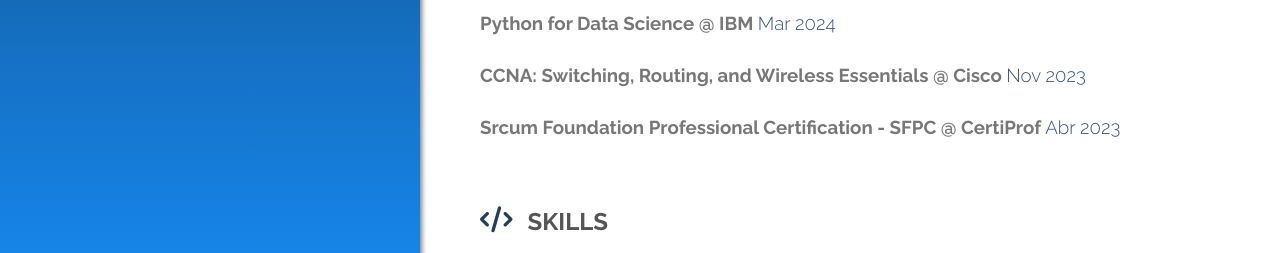
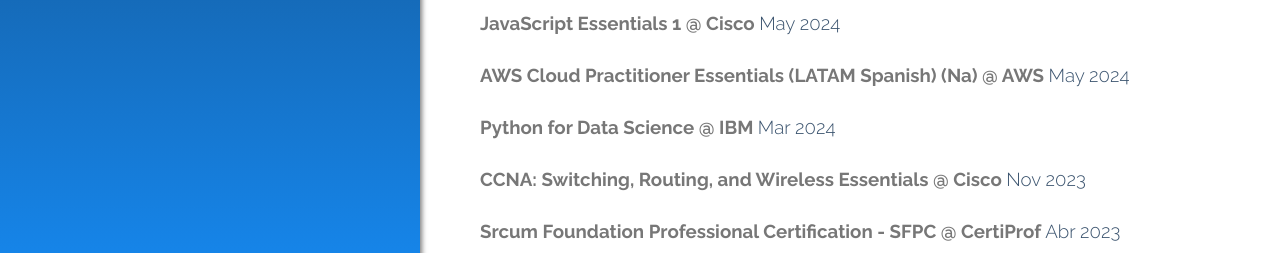
Before and after one commit to fco-vasquez/fco-vasquez.github.io, a website: page index.html in a window 1280 px wide. Shown: the part 521-774 px from the top of the page. Drawn offline with Linux system fonts and the light colour scheme.

Commit message:
Add files via upload

```diff
--- a/index.html
+++ b/index.html
@@ -68,6 +68,12 @@
               <i class="fa fa-trophy" aria-hidden="true"></i>
               <h2>CERTIFICADOS</h2>
               <div class="item">
+                <h3>JavaScript Essentials 1 @ Cisco <span>May 2024</span> </h3>
+              </div>
+              <div class="item">
+                <h3>AWS Cloud Practitioner Essentials (LATAM Spanish) (Na) @ AWS <span>May 2024</span> </h3>
+              </div>
+              <div class="item">
                 <h3>Python for Data Science @ IBM <span>Mar 2024</span> </h3>
               </div>
               <div class="item">
```
